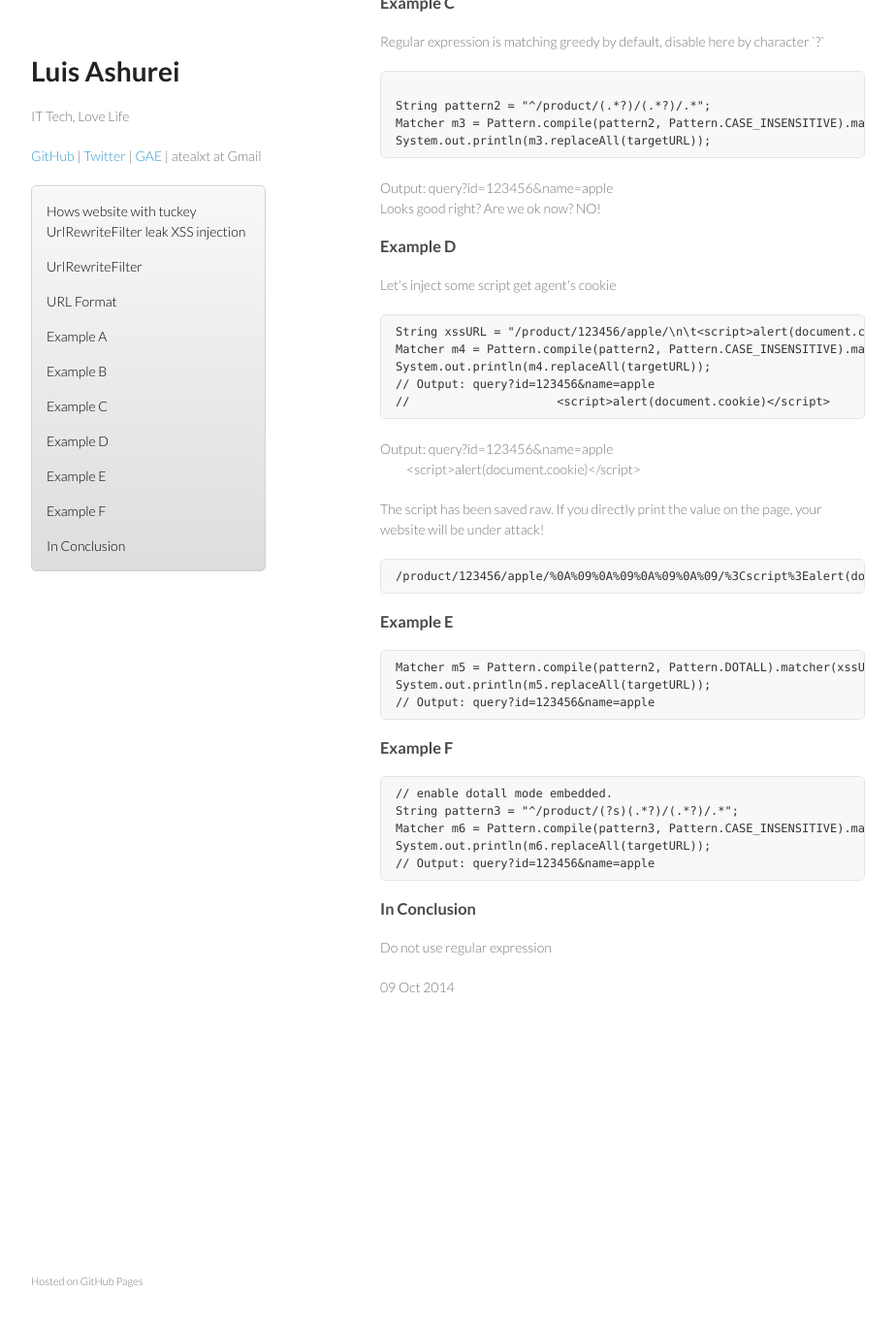
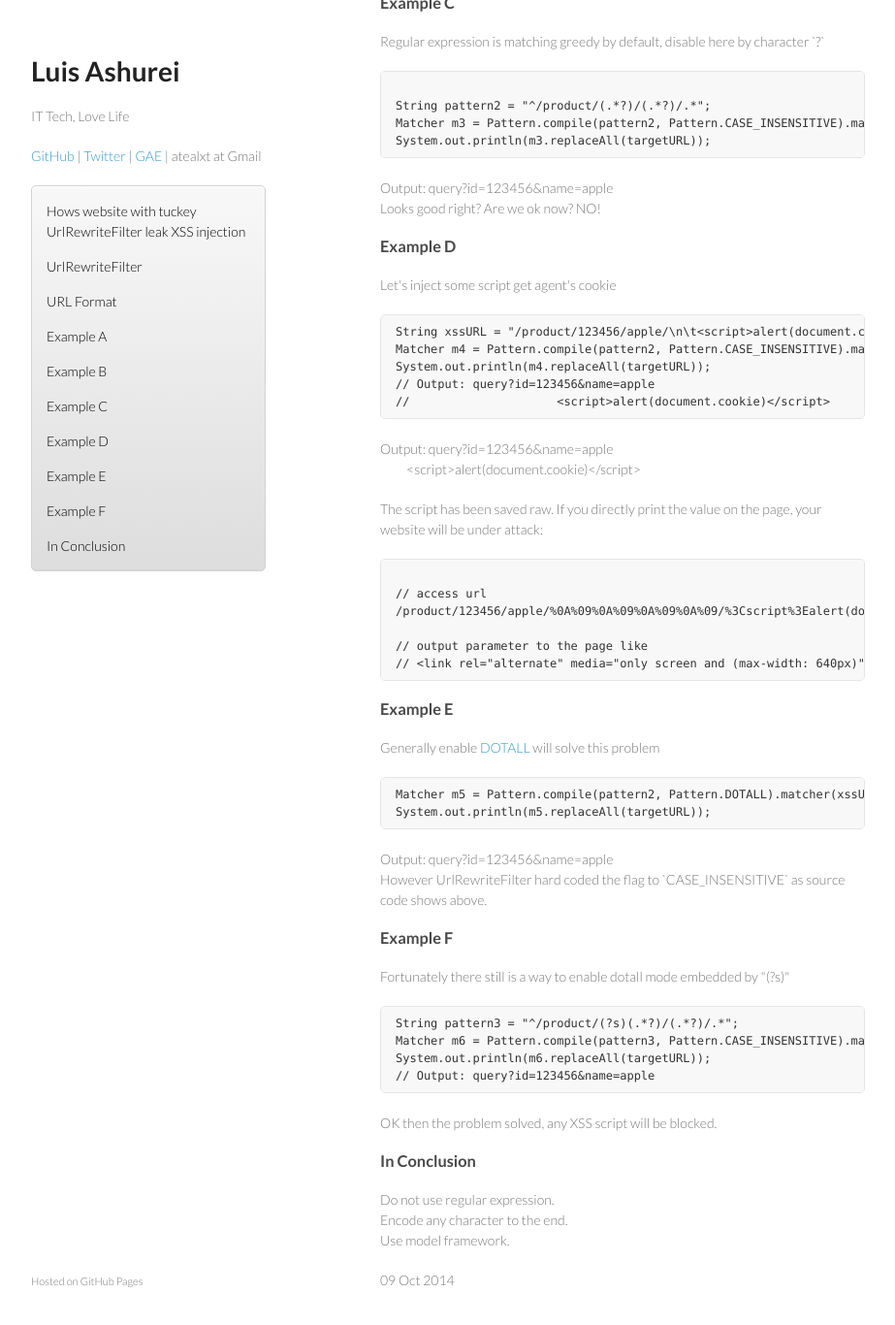
Before and after one commit to atealxt/atealxt.github.io, a Jekyll site: the page built from _posts/2014-10-09-hows-website-with-urlrewritefilter-leak-xss-injection.html, in a window 1280 px wide and 1400 px high, scrolled down 1646 px. Shown: the top 1366 px of the window at 97% size, without its empty margins (178-1101 px from the left). Built offline with Jekyll 4.4.1, drawn with Linux system fonts in a browser that asks for light colours; comment, search, counter and statistics services are not loaded; before the commit the page ends 2744 px from its top, so only the background shows below that.

Commit message:
Update 2014-10-09-hows-website-with-urlrewritefilter-leak-xss-injection.html

```diff
--- a/_posts/2014-10-09-hows-website-with-urlrewritefilter-leak-xss-injection.html
+++ b/_posts/2014-10-09-hows-website-with-urlrewritefilter-leak-xss-injection.html
@@ -135,8 +135,13 @@ Output: query?id=123456&name=apple <br>
 </p>
 
 <p>
-The script has been saved raw. If you directly print the value on the page, your website will be under attack!
-<pre><code>/product/123456/apple/%0A%09%0A%09%0A%09%0A%09/%3Cscript%3Ealert(document.cookie)%3C/script%3E
+The script has been saved raw. If you directly print the value on the page, your website will be under attack:
+<pre><code>
+// access url
+/product/123456/apple/%0A%09%0A%09%0A%09%0A%09/%3Cscript%3Ealert(document.cookie)%3C/script%3E
+
+// output parameter to the page like
+// &lt;link rel="alternate" media="only screen and (max-width: 640px)" href="${linkInfo}" /&gt;
 </code></pre>
 </p>
 
@@ -146,11 +151,12 @@ Example E
 </h3>
 
 <p>
-
+Generally enable <a href="http://docs.oracle.com/javase/7/docs/api/java/util/regex/Pattern.html#DOTALL">DOTALL</a> will solve this problem
 <pre><code>Matcher m5 = Pattern.compile(pattern2, Pattern.DOTALL).matcher(xssURL);
 System.out.println(m5.replaceAll(targetURL));
-// Output: query?id=123456&name=apple
 </code></pre>
+Output: query?id=123456&name=apple <br>
+However UrlRewriteFilter hard coded the flag to `CASE_INSENSITIVE` as source code shows above.
 </p>
 
 <h3>
@@ -159,13 +165,13 @@ Example F
 </h3>
 
 <p>
-
-<pre><code>// enable dotall mode embedded.
-String pattern3 = "^/product/(?s)(.*?)/(.*?)/.*";
+Fortunately there still is a way to enable dotall mode embedded by "(?s)"
+<pre><code>String pattern3 = "^/product/(?s)(.*?)/(.*?)/.*";
 Matcher m6 = Pattern.compile(pattern3, Pattern.CASE_INSENSITIVE).matcher(xssURL);
 System.out.println(m6.replaceAll(targetURL));
 // Output: query?id=123456&name=apple
 </code></pre>
+OK then the problem solved, any XSS script will be blocked.
 </p>
 
 <h3>
@@ -173,5 +179,7 @@ System.out.println(m6.replaceAll(targetURL));
 In Conclusion
 </h3>
 <p>
-Do not use regular expression
+Do not use regular expression.<br>
+Encode any character to the end.<br>
+Use model framework.<br>
 </p>
```
